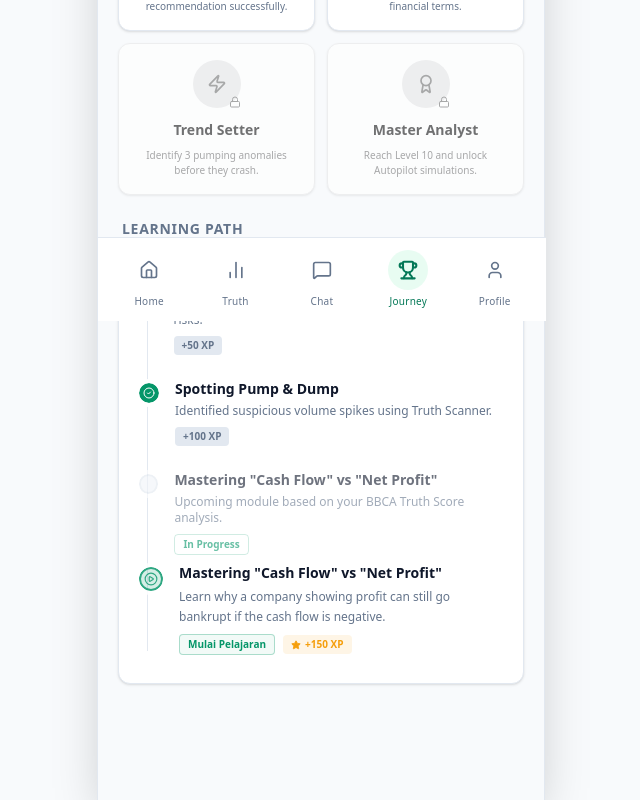
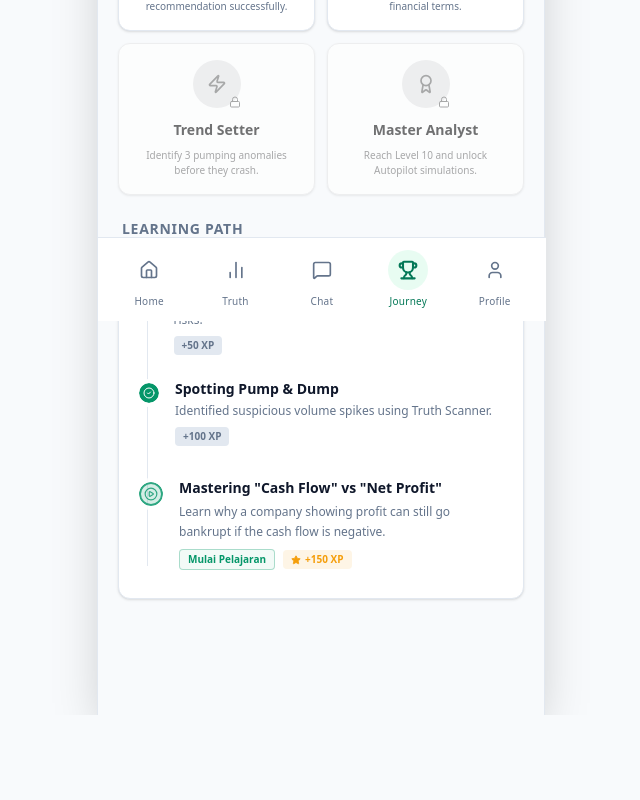
Before and after one commit to rafkiyuda/raksha-ai, a Next.js app: page /journey in a window 1280 px wide. Shown: the part 479-1279 px from the top of the page, without its empty margins (319-959 px from the left). After the commit the page ends 1194 px from the top, so only its background shows below. Built offline with nearby package versions, Linux system fonts and the light colour scheme.

Commit message:
fix: remove duplicate static lesson in learning path

```diff
--- a/src/app/journey/page.tsx
+++ b/src/app/journey/page.tsx
@@ -187,16 +187,6 @@ Jika Net Profit positif tapi Operating Cash Flow negatif berulang kali, artinya
                                 <h4 className="font-bold text-sm text-foreground">Spotting Pump & Dump</h4>
                                 <p className="text-xs text-foreground-muted mt-1">Identified suspicious volume spikes using Truth Scanner.</p>
                                 <span className="inline-block mt-2 px-2 py-0.5 bg-surface-active text-foreground-muted rounded text-[10px] font-bold">+100 XP</span>
-                            </div>
-                        </div>
-
-                        <div className="flex gap-4 relative z-10 opacity-60">
-                            <div className="w-5 h-5 rounded-full bg-surface-hover border-2 border-surface-active flex items-center justify-center mt-1 outline outline-4 outline-surface z-10">
-                            </div>
-                            <div>
-                                <h4 className="font-bold text-sm text-foreground">Mastering &quot;Cash Flow&quot; vs &quot;Net Profit&quot;</h4>
-                                <p className="text-xs text-foreground-muted mt-1">Upcoming module based on your BBCA Truth Score analysis.</p>
-                                <span className="inline-block mt-2 px-2 py-0.5 border border-primary/30 text-primary rounded text-[10px] font-bold">In Progress</span>
                             </div>
                         </div>
 
```
